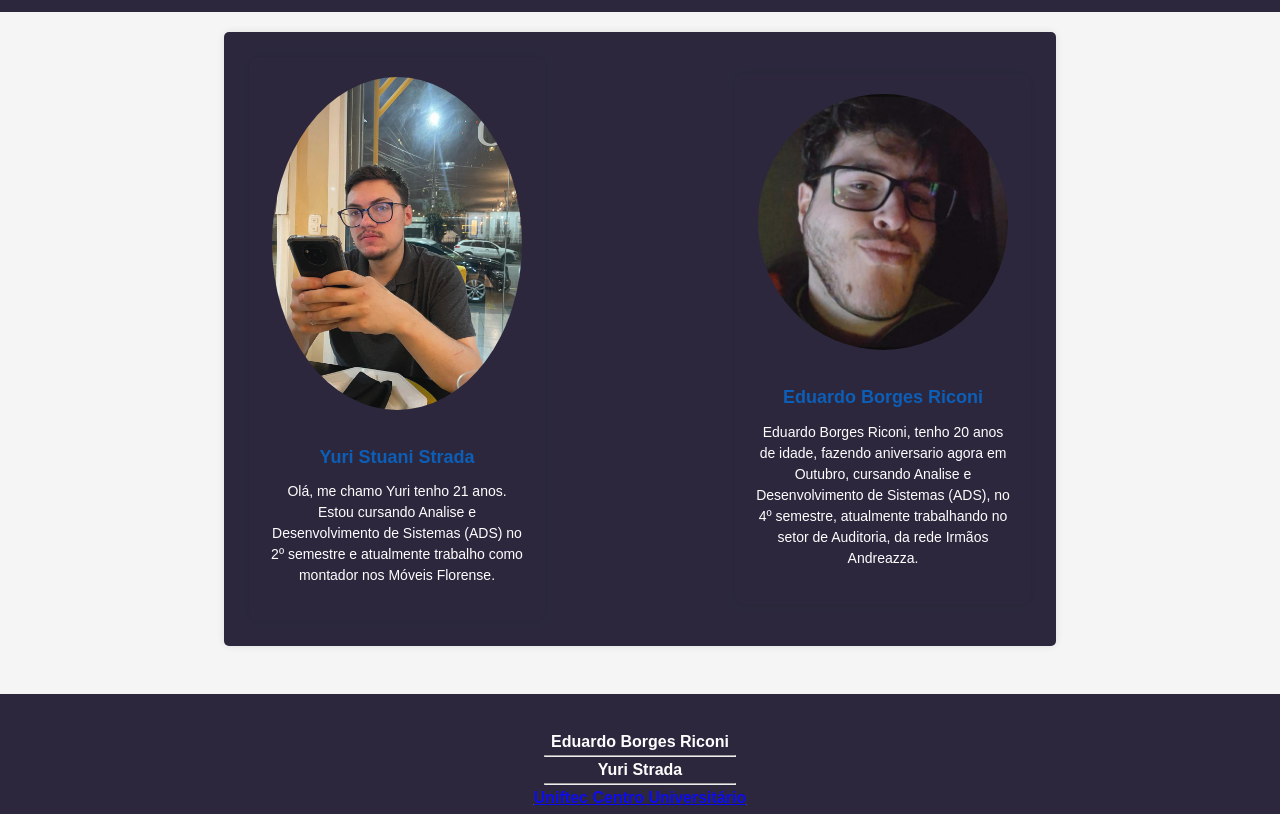
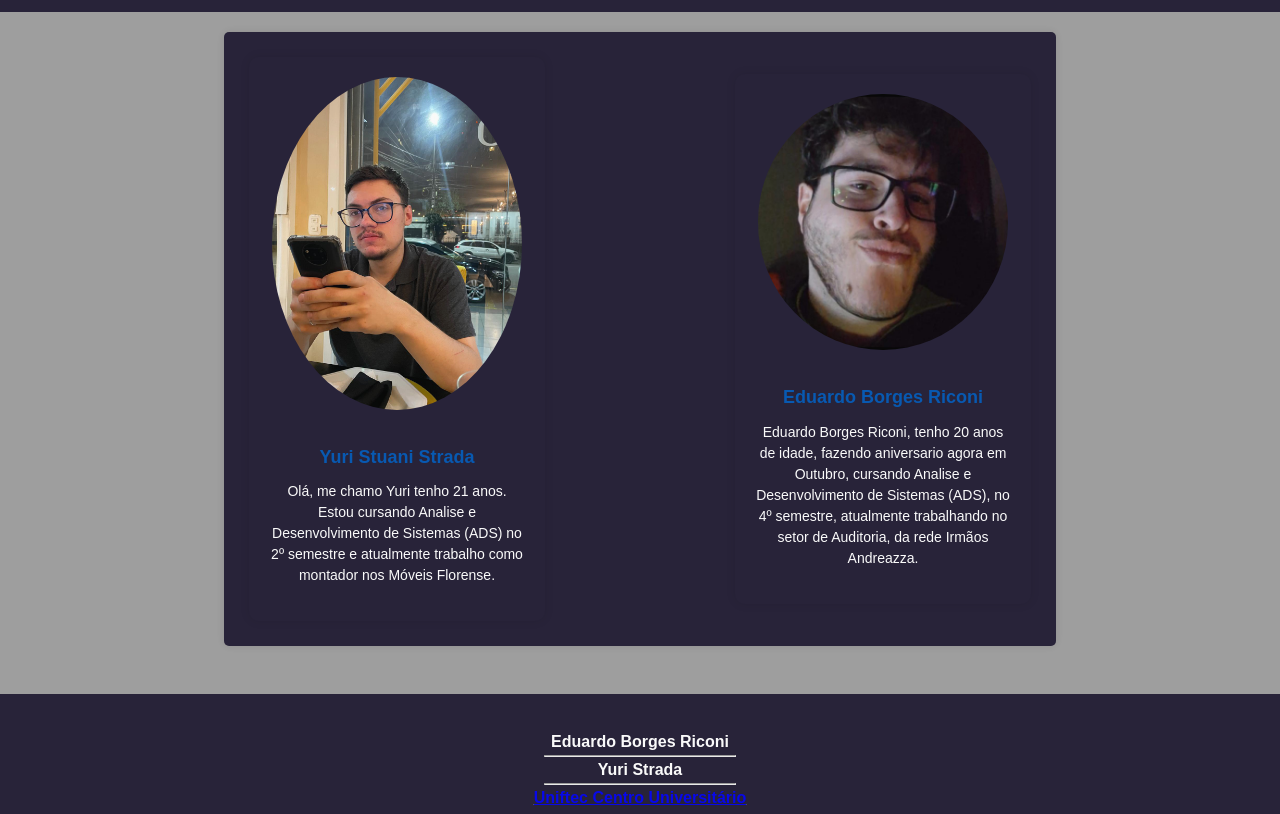
Before and after one commit to Eduardo-Riconi/Web-Site-Programa-ao-Web, a plain HTML site: page sobre.html in a window 1280 px wide. Shown: the part 126-940 px from the top of the page. Drawn offline with Linux system fonts and the light colour scheme; the site is published under a folder, as on GitHub Pages, so addresses that start at the root find nothing.

Commit message:
tentativa1

```diff
--- a/css/style.css
+++ b/css/style.css
@@ -11,7 +11,7 @@ body {
     color: #333;
     line-height: 1.6;
     opacity: 0.95;
-    background-image:url(/imagens/background.jpg);
+    background-image: url(../imagens/background.jpg);
     background-size: cover;
     background-position: center;
     background-repeat: no-repeat;
```
